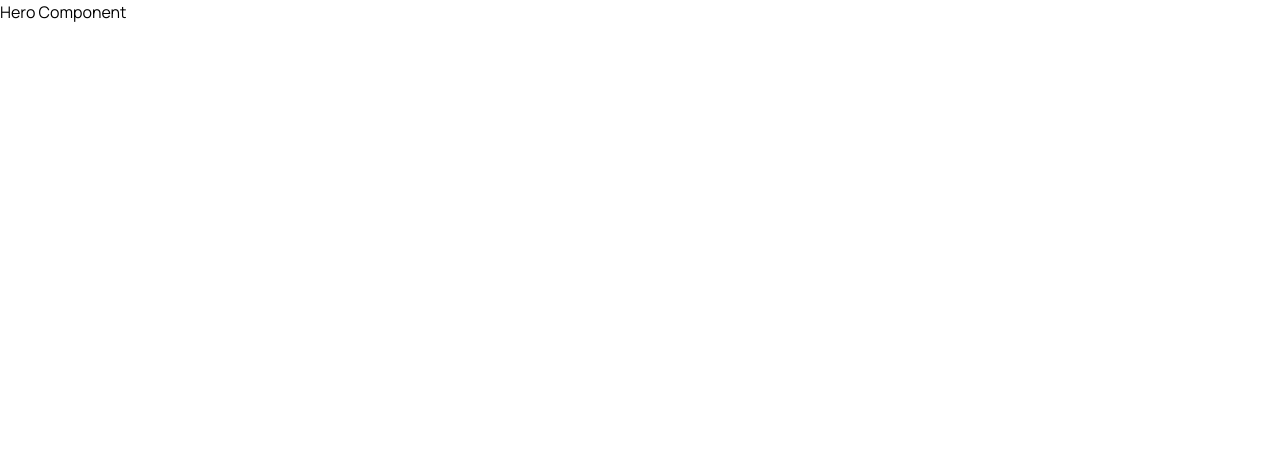
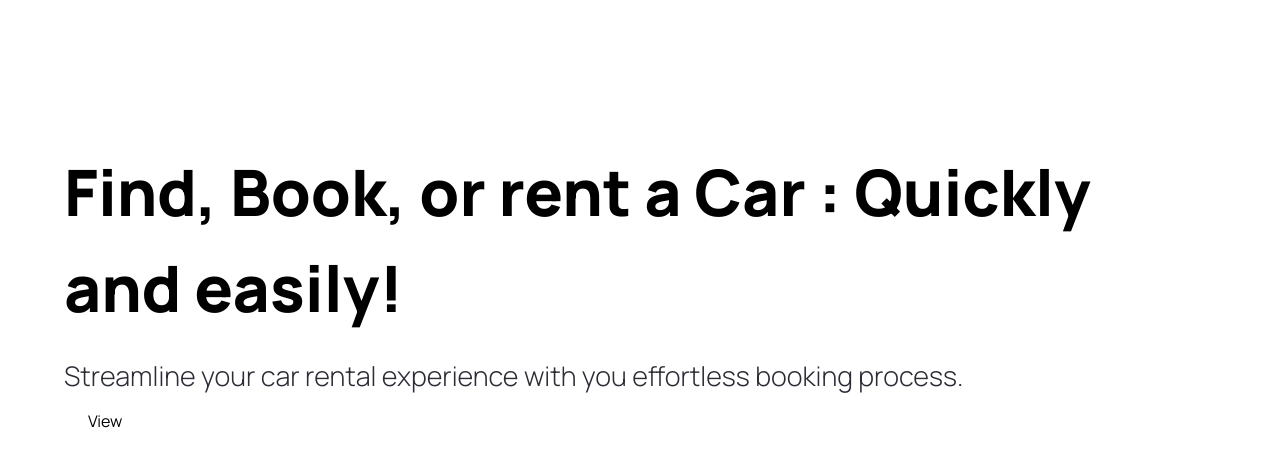
Before and after one commit to AbhishekKr11511/Car-Showcase, a Next.js app: page / in a window 1280 px wide. Shown: the top 466 px of the page. Built offline with nearby package versions, Linux system fonts and the light colour scheme.

Commit message:
Added button component

```diff
--- /dev/null
+++ b/components/CustomButton.tsx
@@ -0,0 +1,20 @@
+"use client"
+
+import { useState } from "react"
+
+const CustomButton = () => {
+
+
+
+  return (
+    <button
+        disabled={false}
+        type="button"
+        className={`custom-btn`}
+        onClick={()=>{}}
+    >
+        View
+    </button>
+  )
+}
+export default CustomButton
--- a/components/Hero.tsx
+++ b/components/Hero.tsx
@@ -1,8 +1,22 @@
 import Image from "next/image"
+
+import CustomButton from "@/components/CustomButton"
+
 
 const Hero = () => {
   return (
-    <div>Hero Component</div>
+    <div className="hero">
+        <div className="flex-1 pt-36 padding-x">
+            <h1 className="hero__title">
+                Find, Book, or rent a Car : Quickly and easily!
+            </h1>
+            <p className="hero__subtitle">
+                Streamline your car rental experience with you effortless booking process.
+            </p>
+
+            <CustomButton/>
+        </div>
+    </div>
   )
 }
 export default Hero
```
